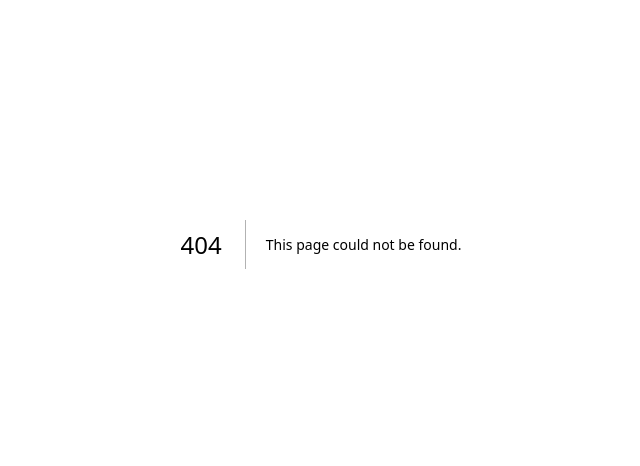
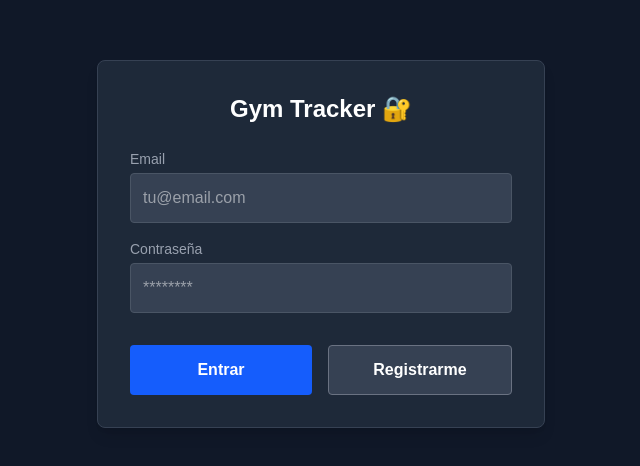
Before and after one commit to Favio10/gym-tracker, a Next.js app: page /login in a window 1280 px wide. Before the commit this address had no page. Shown: the part 156-622 px from the top of the page, without its empty margins (319-959 px from the left). Built offline with nearby package versions, Linux system fonts and the light colour scheme.

Commit message:
autenticacion y seguridad basica

```diff
--- /dev/null
+++ b/app/login/actions.ts
@@ -0,0 +1,46 @@
+'use server'
+
+import { revalidatePath } from 'next/cache'
+import { redirect } from 'next/navigation'
+import { createClient } from '@/utils/supabase/server'
+
+export async function login(formData: FormData) {
+    const supabase = await createClient()
+
+    //aca saco los datos del form
+    const email = formData.get('email') as string
+    const password = formData.get('password') as string
+
+    const { error } = await supabase.auth.signInWithPassword({
+        email,
+        password
+    })
+
+    if (error) {
+        console.log(error)
+        redirect('/error')
+    }
+    revalidatePath('/', 'layout')
+    redirect('/')
+}
+
+// funcion para registrar un nuevo usuario
+export async function signup(formData: FormData) {
+    const supabase = await createClient()
+
+    const email = formData.get('email') as string
+    const password = formData.get('password') as string
+
+    const { error } = await supabase.auth.signUp({
+        email,
+        password,
+    })
+
+    if (error) {
+        console.log('Error en registro: ', error)
+        redirect('/error')
+    }
+
+    revalidatePath('/', 'layout')
+    redirect('/')
+}
--- /dev/null
+++ b/app/login/page.tsx
@@ -0,0 +1,46 @@
+import {login, signup} from './actions'
+
+export default function LoginPage() {
+    return (
+        <div className="min-h-screen flex items-center justify-center bg-gray-900 p-4">
+            <form className="w-full max-w-md bg-gray-800 p-8 rounded-lg shadow-lg border border-gray-700">
+                <h1 className="text-2xl font-bold text-white mb-6 text-center">Gym Tracker 🔐</h1>
+
+                <div className='flex flex-col gap-4'>
+                    <div>
+                        <label className='block text-sm text-gray-400 mb-1'>Email</label>
+                        <input
+                        name='email'
+                        type='email'
+                        required
+                        className='w-full p-3 rounded bg-gray-700 text-white border border-gray-600 focus:border-blue-500 outline-none'
+                        placeholder='tu@email.com'
+                        />
+                    </div>
+                    <div>
+                        <label className='block text-sm text-gray-400 mb-1'>Contraseña</label>
+                        <input
+                        name='password'
+                        type='password'
+                        required
+                        className='w-full p-3 rounded bg-gray-700 text-white border border-gray-600 focus:border-blue-500 outline-none'
+                        placeholder='********'
+                        />
+                    </div>
+
+                    <div className='flex gap-4 mt-4'>
+                        {/* Boton Login */}
+                        <button formAction={login} className='flex-1 bg-blue-600 hover:bg-blue-500 text-white py-3 rounded font-bold transition'>
+                            Entrar
+                        </button>
+
+                        {/* Boton registrarse */}
+                        <button formAction={signup}className="flex-1 bg-gray-700 hover:bg-gray-600 text-white py-3 rounded font-bold transition border border-gray-500">
+                            Registrarme
+                        </button>
+                    </div>
+                </div>
+            </form>
+        </div>
+    )
+}
--- a/app/page.tsx
+++ b/app/page.tsx
@@ -1,37 +1,47 @@
-import { supabase } from "@/lib/supabase";
-import LogWorkout from "@/componentes/LogWorkout"; // importo el componente
+import { createClient } from "@/utils/supabase/server";
+import { redirect } from "next/navigation";
+import LogWorkout from "@/componentes/LogWorkout";
 
 export default async function Home() {
-  // pido los ejercicios al servidor para pasarlo al formulario
+  const supabase = await createClient();
+
+  // 1. Verificamos usuario
+  const { data: { user } } = await supabase.auth.getUser();
+
+  // SI NO HAY USUARIO va AL LOGIN
+  if (!user) {
+    return redirect("/login");
+  }
+
+  // 2. Si hay usuario, cargamos los ejercicios
   const { data: exercises } = await supabase.from('exercises').select('*');
 
   return (
     <div className="min-h-screen p-4 bg-gray-900 text-white">
       <div className="max-w-md mx-auto">
-        <h1 className="text-3xl font-bold mb-2 text-center text-blue-400 tracking-tighter">
-          GYM TRACKER 💪
-        </h1>
-        <p className="text-center text-gray-500 mb-6 text-sm">
-          dale loco, metele.
+        <div className="flex justify-between items-center mb-6">
+          <h1 className="text-2xl font-bold text-blue-400 tracking-tighter">
+            GYM TRACKER 🚀
+          </h1>
+          <form action={async () => {
+            'use server'
+            const supabase = await createClient()
+            await supabase.auth.signOut()
+            redirect('/login')
+          }}>
+            <button className="text-xs bg-red-900/50 text-red-200 px-3 py-1 rounded border border-red-800">
+              Salir
+            </button>
+          </form>
+        </div>
+
+        <p className="text-gray-400 mb-6 text-sm">
+          Hola, <span className="text-white font-bold">{user.email}</span>
         </p>
 
-        {/* aca ponemos el formulario y le pasamos los ejercicios como "props" */}
         {exercises && exercises.length > 0 && (
           <LogWorkout exercises={exercises} />
         )}
-
-        <div className="mt-8">
-          <h2 className="text-xl font-semibold mb-4 border-b border-gray-700 pb-2">
-            Ejercicios Disponibles
-          </h2>
-          <ul className="space-y-2 opacity-75">
-            {exercises?.map((exercise) => (
-              <li key={exercise.id} className="text-sm text-gray-400">
-                • {exercise.name}
-              </li>
-            ))}
-          </ul>
-        </div>
       </div>
     </div>
   );
--- a/componentes/LogWorkout.tsx
+++ b/componentes/LogWorkout.tsx
@@ -1,7 +1,8 @@
 'use client'
 
 import { useState, useEffect } from 'react'
-import { supabase } from '@/lib/supabase'
+import { createClient } from '@/utils/supabase/client'
+const supabase = createClient()
 
 type Exercise = {
   id: number
--- a/lib/supabase.ts
+++ /dev/null
@@ -1,6 +0,0 @@
-import { createClient } from '@supabase/supabase-js'
-
-const supabaseUrl = process.env.NEXT_PUBLIC_SUPABASE_URL!
-const supabaseKey = process.env.NEXT_PUBLIC_SUPABASE_ANON_KEY!
-
-export const supabase = createClient(supabaseUrl, supabaseKey)
--- a/package.json
+++ b/package.json
@@ -9,6 +9,7 @@
     "lint": "eslint"
   },
   "dependencies": {
+    "@supabase/ssr": "^0.7.0",
     "@supabase/supabase-js": "^2.84.0",
     "next": "16.0.3",
     "react": "19.2.0",
--- /dev/null
+++ b/utils/supabase/client.ts
@@ -0,0 +1,8 @@
+import {createBrowserClient} from '@supabase/ssr'
+
+export function createClient() {
+    return createBrowserClient(
+        process.env.NEXT_PUBLIC_SUPABASE_URL!,
+        process.env.NEXT_PUBLIC_SUPABASE_ANON_KEY!
+    )
+}
--- /dev/null
+++ b/utils/supabase/server.ts
@@ -0,0 +1,26 @@
+import { createServerClient } from '@supabase/ssr'
+import { cookies } from 'next/headers'
+
+export async function createClient() {
+  const cookieStore = await cookies()
+
+  return createServerClient(
+    process.env.NEXT_PUBLIC_SUPABASE_URL!,
+    process.env.NEXT_PUBLIC_SUPABASE_ANON_KEY!,
+    {
+      cookies: {
+        getAll() {
+          return cookieStore.getAll()
+        },
+        setAll(cookiesToSet) {
+          try {
+            cookiesToSet.forEach(({ name, value, options }) =>
+              cookieStore.set(name, value, options)
+            )
+          } catch {
+          }
+        },
+      },
+    }
+  )
+}
```
Also changed, not shown: 1 other file (tests, documents, lock files or other folders).
